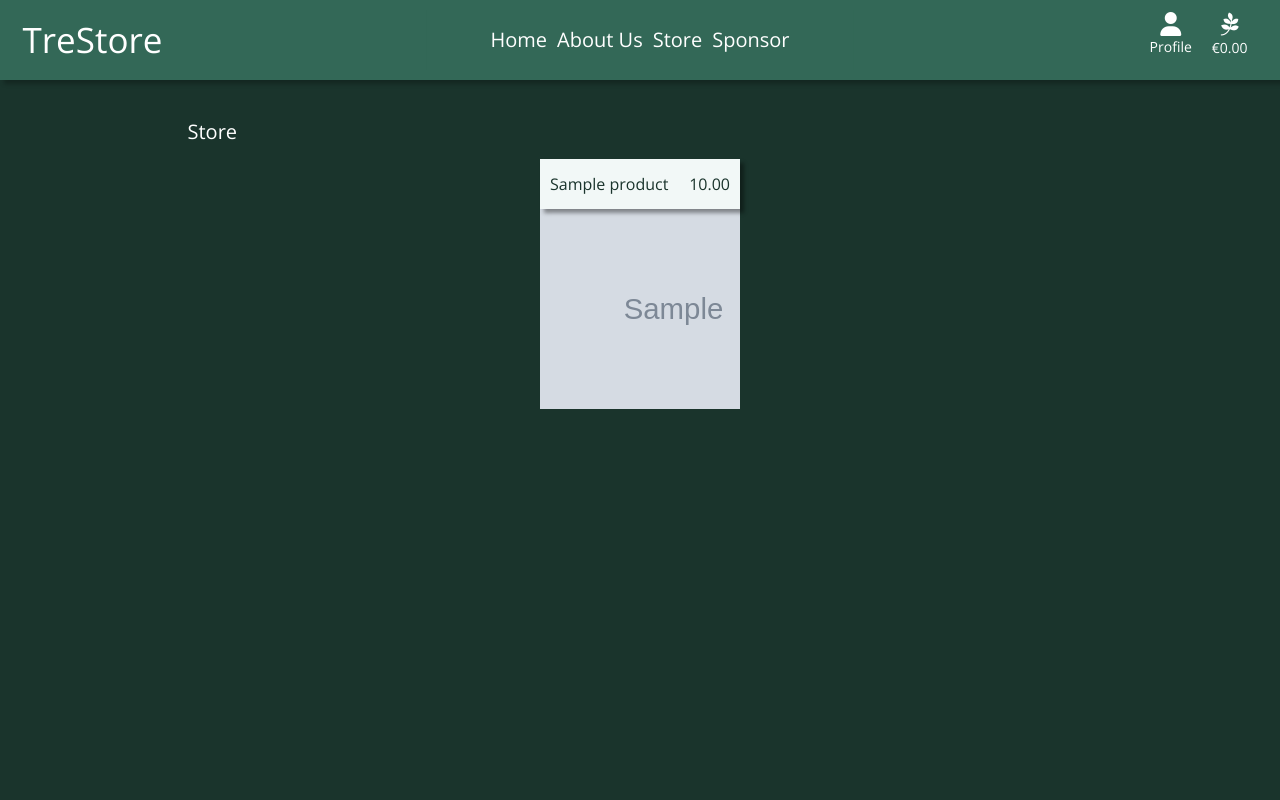
After one commit to zackgithuboriginal/trestore-milestone-project-4, a Django app: page /products/ in a window 1280 px wide. The commit adds this page. Run offline with Django 3.2, Linux system fonts and the light colour scheme; tables that the repository leaves empty hold one stand-in row (values such as "Sample post"); grey boxes marked "Sample" are stand-in pictures; some libraries are stand-ins or nearby versions.

Commit message:
Added store page with basic product layout and url routing

```diff
--- a/ms4_trestore/urls.py
+++ b/ms4_trestore/urls.py
@@ -22,4 +22,5 @@ urlpatterns = [
     path('admin/', admin.site.urls),
     path('accounts/', include('allauth.urls')),
     path('', include('home.urls')),
+    path('products/', include('products.urls')),
 ] + static(settings.MEDIA_URL, document_root=settings.MEDIA_ROOT)
--- /dev/null
+++ b/products/templates/products/products.html
@@ -0,0 +1,38 @@
+{% extends "base.html" %}
+{% load static %}
+
+{% block page_header %}
+<div class="container header-container">
+    <div class="row">
+        <div class="col">
+
+        </div>
+    </div>
+</div>
+{% endblock %}
+
+{% block content %}
+<div class="store-content container-flex bg-dark-green">
+    <div class="store-row row">
+        <h2 class="font-color-light col-12 col-md-1">Store</h2>
+    </div>
+    <div class="store-row row">
+        <div class="products-container">
+        {% for product in products %}
+            <div class="product-card row no-gutters">
+                <div class="card-title col-12">
+                    <p class="product-name">{{ product.product_name }}</p>
+                    <p class="product-price">{{ product.price }}</p>
+                </div>
+                {% if product.image %}
+                    <a class="product-card-image col-12" href="">
+                        <img src="{{ product.image.url }}" alt="">
+                    </a>
+                {% endif %}
+
+            </div>
+        {% endfor %}
+        </div>
+    </div>
+</div>
+{% endblock %}
--- /dev/null
+++ b/products/urls.py
@@ -0,0 +1,6 @@
+from django.urls import path
+from . import views
+
+urlpatterns = [
+    path('', views.all_products, name='products')
+]
--- a/products/views.py
+++ b/products/views.py
@@ -1,3 +1,15 @@
 from django.shortcuts import render
+from .models import Product
 
 # Create your views here.
+
+def all_products(request):
+    """ This view will display all products """
+
+    products = Product.objects.all()
+
+    context = {
+        'products': products,
+    }
+
+    return render(request, 'products/products.html', context)
--- a/static/css/base.css
+++ b/static/css/base.css
@@ -8,6 +8,10 @@ header {
 
 .bg-dark-green {
     background-color: #1A342C;
+}
+
+.font-color-light {
+    color: #ffffff;
 }
 
 body {
@@ -169,12 +173,86 @@ nav.navbar div.navbar-collapse {
     margin-left: 2rem;
 }
 
+/* Products Page */
+
+.store-content {
+    padding: 12rem 6rem 12rem 6rem;
+    min-height: 100vh;
+    position: relative;
+}
+
+.store-row {
+    margin-left: 0;
+    margin-right: 0;
+}
+
+.products-container {
+    display: flex;
+    flex-direction: row;
+    flex-wrap: wrap;
+    justify-content: space-between;
+    padding: 0;
+}
+
+.product-card {
+    display: flex;
+    justify-content: flex-start;
+    flex-direction: column;
+    background-color: #ffffff;
+    margin-top: 1rem;
+    height: 25rem;
+    max-width: 20rem;
+    flex-basis: 100%;
+    margin-right: auto;
+    margin-left: auto;
+}
+
+.product-card-image {
+    max-width: 100%;
+    height:20rem;
+    overflow-x: hidden;
+    padding: 0;
+}
+
+.product-card-image img {
+    width: auto;
+    height: 100%;
+    margin: 0;
+}
+
+.card-title {
+    display: flex;
+    flex-direction: row;
+    justify-content: space-between;
+    background-color: #F2F8F7;
+    height: 5rem;
+    box-shadow: .4rem .4rem .4rem rgba(0, 0, 0, .4);
+    padding: 0;
+    padding-left: 1rem;
+    padding-right: 1rem;
+    margin: 0;
+
+    z-index: 10;
+}
+
+.product-name,
+.product-price {
+    color: #1A342C;
+    font-size: 1.6rem;
+    font-weight: 500;
+    margin-left: 0;
+    margin-right: 0;
+    margin-top: auto;
+    margin-bottom: auto;
+}
+
 @media (min-width: 550px) {
     .home-page-banner {
         width: 52.5rem;
         margin-left: auto;
         margin-right: auto;
     }
+
 }
 
 @media (min-width: 768px) {
@@ -220,6 +298,14 @@ nav.navbar div.navbar-collapse {
         padding: 6rem 5rem;
     }
 
+    .product-card {
+        flex-basis: 33%;
+    }
+
+    .store-content {
+        padding: 12rem 16rem 12rem 16rem;
+    }
+
 }
 
 @media (min-width: 1200px) {
@@ -232,4 +318,12 @@ nav.navbar div.navbar-collapse {
         position: absolute;
         right: -10rem;
     }
+
+    .product-card {
+        flex-basis: 25%;
+    }
+
+    .store-content {
+        padding: 12rem 18rem 12rem 18rem;
+    }
 }
```
